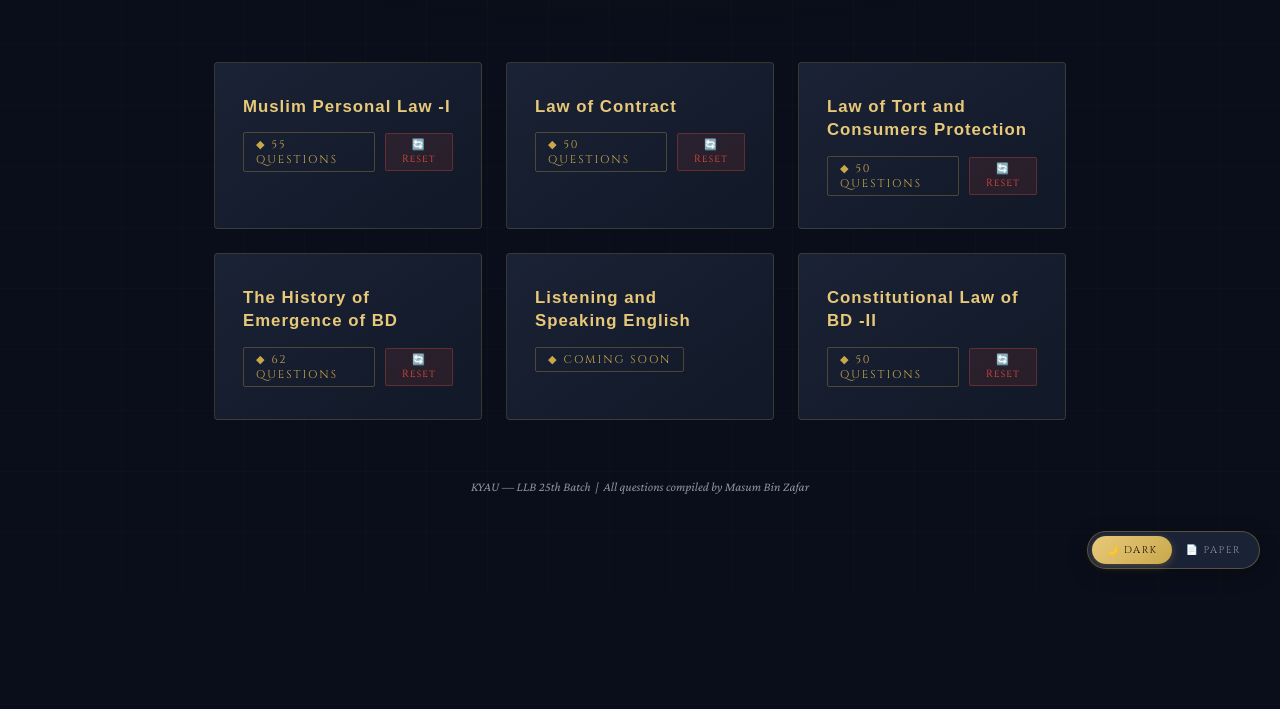
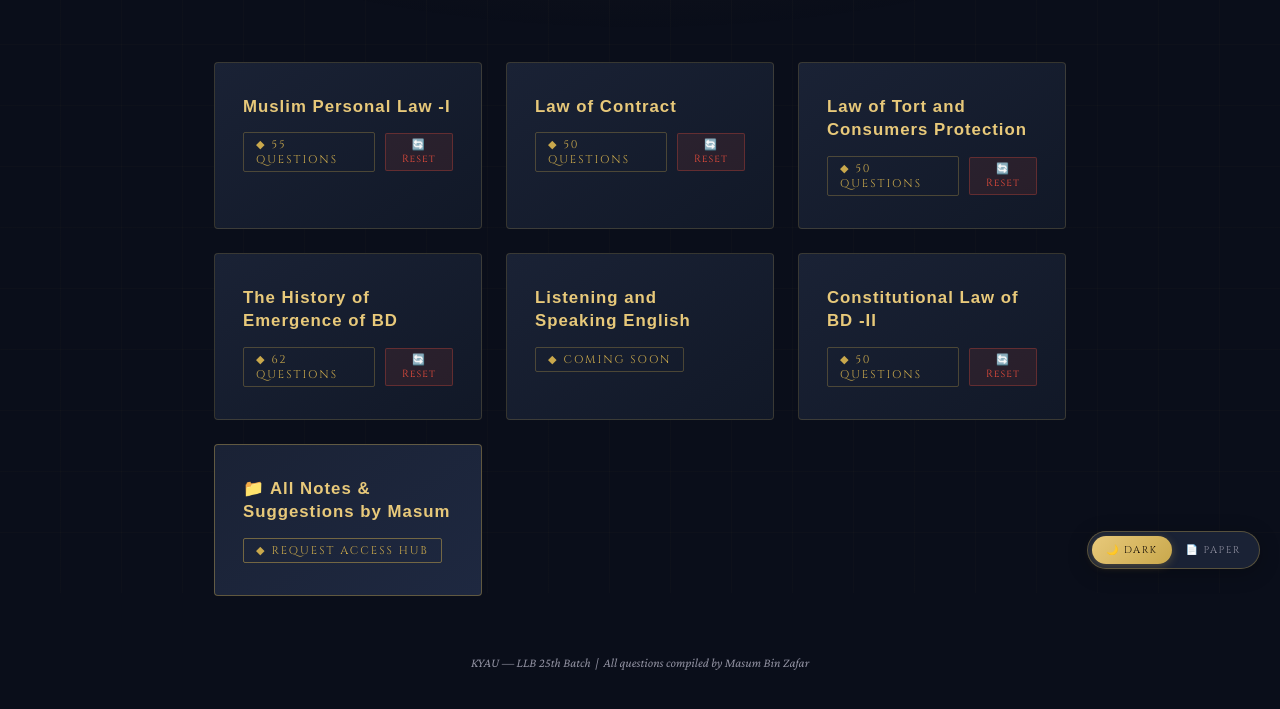
Before and after one commit to Mahid112/Masum-MCQ-Test-Hub, a plain HTML site: page index.html in a window 1280 px wide. Shown: the part 207-916 px from the top of the page. Before the commit the page ends 800 px from the top, so only its background shows below. Drawn offline with nearby package versions, Linux system fonts and the light colour scheme; a web font is replaced by a local one.

Commit message:
Update index.html

```diff
--- a/index.html
+++ b/index.html
@@ -254,6 +254,12 @@ body::before{content:'';position:fixed;inset:0;
         <span class="card-count" id="count-constitutional_law_ii">&#9670; Coming Soon</span>
         <button class="card-reset-btn" id="reset-constitutional_law_ii" style="display:none;" onclick="event.stopPropagation(); manualReset('constitutional_law_ii')">🔄 Reset</button>
       </div>
+    </div>
+
+    <!-- ALL NOTES & SUGGESTIONS CARD (Linked to Google Form) -->
+    <div class="card" onclick="openDriveCard()" style="border-color: rgba(201,168,76,0.4); background: linear-gradient(145deg, var(--navy-light), #1e2840);">
+      <div class="card-title" style="color: var(--gold-light);">📁 All Notes & Suggestions by Masum</div>
+      <div class="card-footer-info"><span class="card-count" style="color: var(--gold); border-color: rgba(201,168,76,0.5);">&#9670; Request Access Hub</span></div>
     </div>
 
   </div>
@@ -1837,6 +1843,11 @@ function setTheme(mode) {
   }
 }
 
+// ===== OPEN DRIVE CARD FUNCTION (Linked to Google Form) =====
+function openDriveCard() {
+  window.open('https://docs.google.com/forms/d/e/1FAIpQLSd4TBRj_BTpInCszuHiRdktTcr2yYXLM-hk7Xqp6Yn76kVvMw/viewform?usp=sharing&ouid=101101382227738768786', '_blank');
+}
+
 (function(){
   if(localStorage.getItem('theme')==='paper') setTheme('paper');
   updateUIcounts();
```
